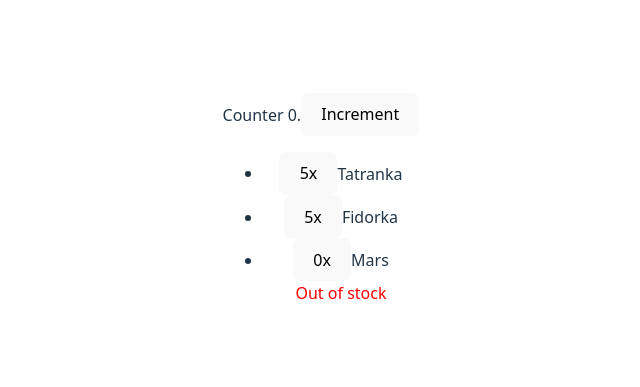
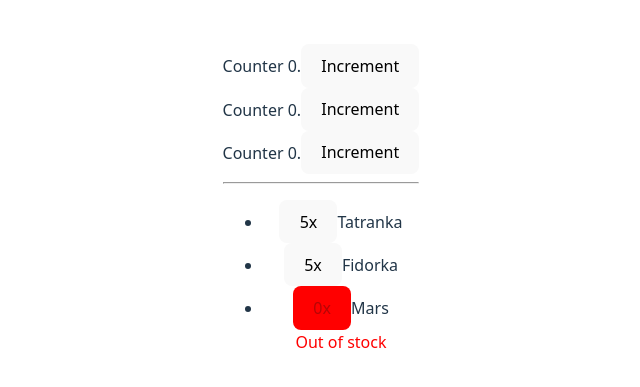
Before and after one commit to MartinNuc/react-course-feb-2026, a React (Vite) app: page / in a window 1280 px wide. Shown: the part 193-580 px from the top of the page, without its empty margins (319-959 px from the left). Built offline with nearby package versions, Linux system fonts and the light colour scheme.

Commit message:
disable buttons and show them red

```diff
--- a/package.json
+++ b/package.json
@@ -10,6 +10,7 @@
     "preview": "vite preview"
   },
   "dependencies": {
+    "classnames": "^2.5.1",
     "react": "^19.2.0",
     "react-dom": "^19.2.0"
   },
--- a/src/App.tsx
+++ b/src/App.tsx
@@ -6,6 +6,9 @@ function App() {
 
   return <>
     <Counter />
+    <Counter />
+    <Counter />
+    <hr />
     <VendingMachine />
   </>
 }
--- /dev/null
+++ b/src/VendingItem.module.css
@@ -0,0 +1,7 @@
+.outOfStockLabel {
+    color: red;
+}
+
+.outOfStockButton {
+    background: red;
+}
--- a/src/VendingItem.tsx
+++ b/src/VendingItem.tsx
@@ -1,3 +1,6 @@
+import styles from './VendingItem.module.css';
+import cn from 'classnames';
+
 type Props = {
     name: string;
     availableCount: number;
@@ -13,9 +16,9 @@ export function VendingItem({ name, availableCount, onSelect }: Props) {
 
     return (
         <div>
-            <button onClick={handleClick}>{availableCount}x</button>
+            <button disabled={availableCount <= 0} className={cn({ [styles.outOfStockButton]: availableCount <= 0 })} onClick={handleClick}>{availableCount}x</button>
             {name}
-            { availableCount <= 0 && <div style={{color: 'red'}}>Out of stock</div> }
+            { availableCount <= 0 && <div className={styles.outOfStockLabel}>Out of stock</div> }
         </div>
     );
 }
```
Also changed, not shown: 1 other file (tests, documents, lock files or other folders).
